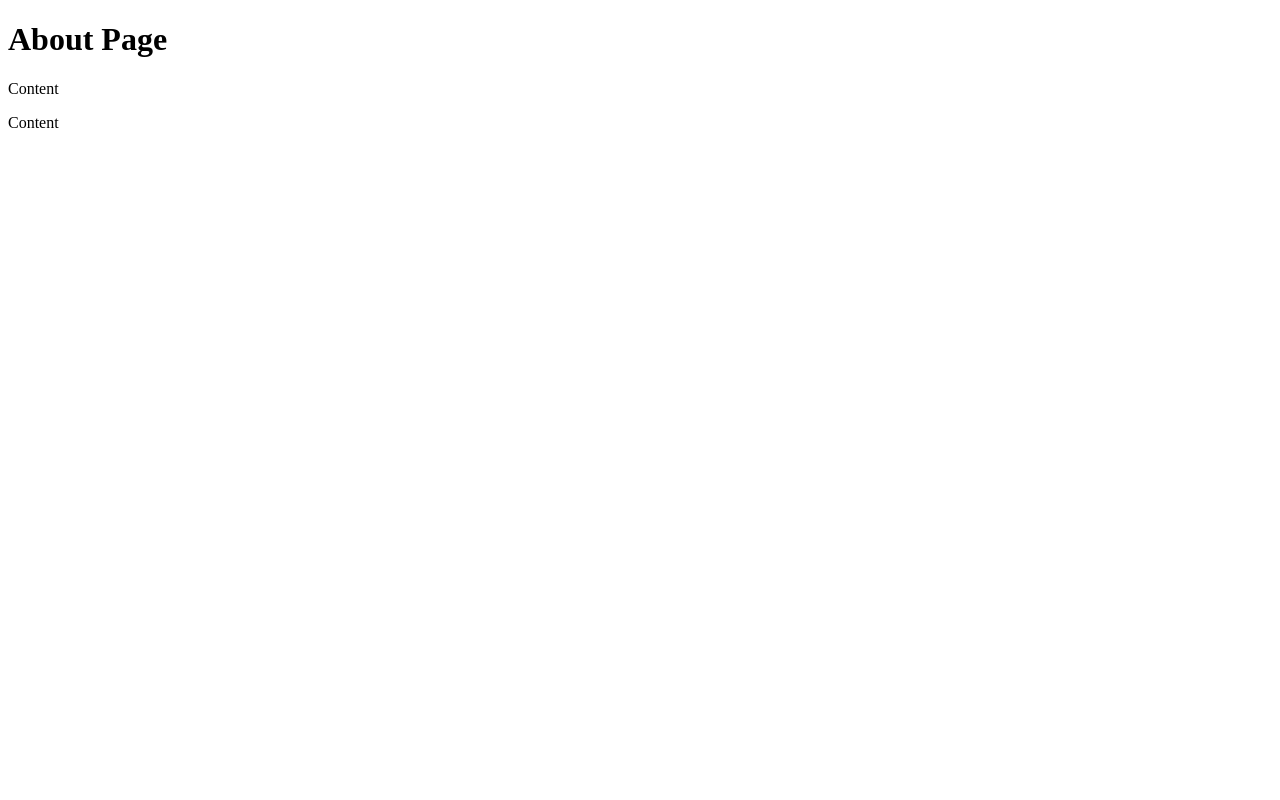
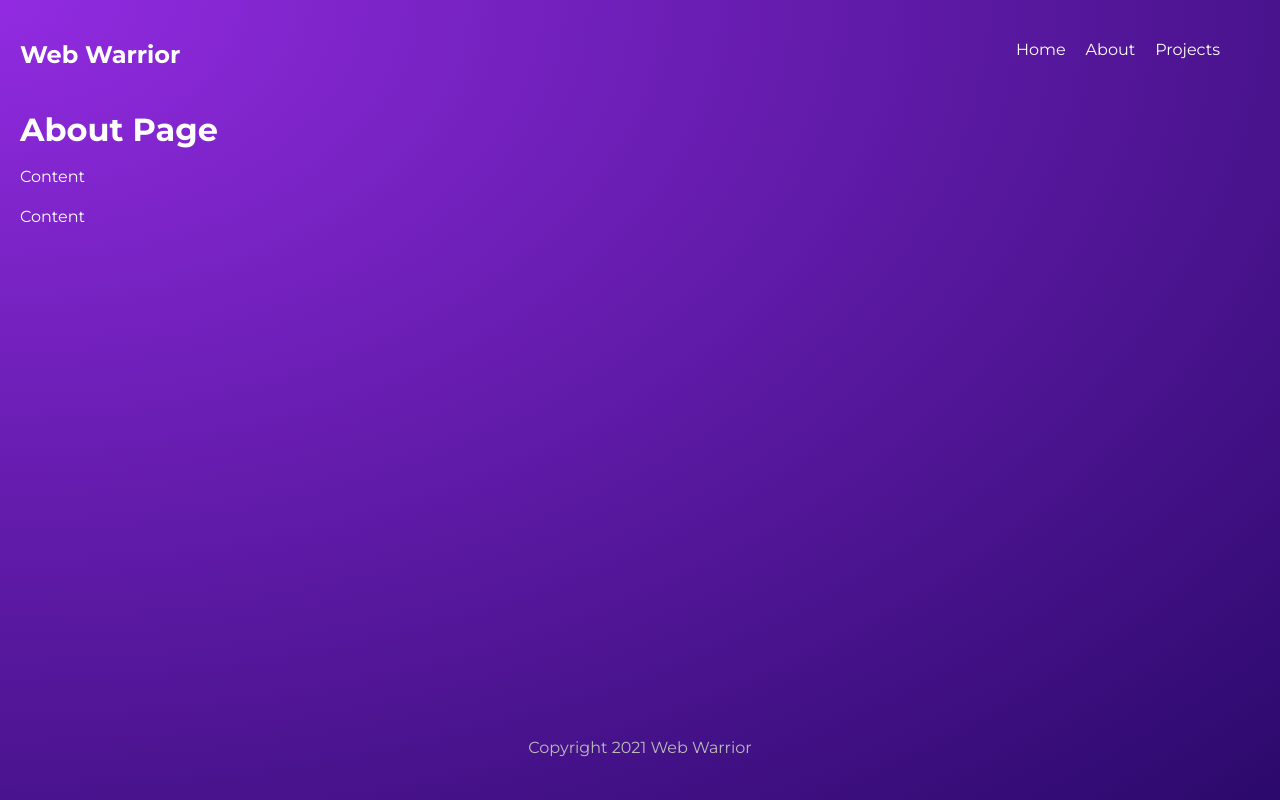
Before and after one commit to luwynne/gatsby-trainning, a Gatsby site: page /about in a window 1280 px wide. Built offline with nearby package versions, Linux system fonts and the light colour scheme; Gatsby itself is replaced by a stand-in of ours.

Commit message:
Until class 10

```diff
--- a/gatsby-config.js
+++ b/gatsby-config.js
@@ -7,4 +7,9 @@
 module.exports = {
   /* Your site config here */
   plugins: [],
+  siteMetadata:{
+    title: "Web Warrior",
+    description: "web dev portfolio",
+    copyright: "This website is copyright 2021 Web Warrior"
+  }
 }
--- a/package.json
+++ b/package.json
@@ -19,6 +19,7 @@
     "react-dom": "^17.0.1"
   },
   "devDependencies": {
+    "babel-plugin-remove-graphql-queries": "^3.10.0",
     "prettier": "2.3.2"
   },
   "repository": {
--- /dev/null
+++ b/src/components/Layout.js
@@ -0,0 +1,18 @@
+import React from 'react'
+import Navbar from './Navbar'
+import '../styles/global.css'
+
+export default function Layout({ children }) {
+
+    return (
+        <div className="layout">
+            <Navbar/>
+            <div className="content">
+                { children }
+            </div>
+            <footer>
+                <p>Copyright 2021 Web Warrior</p>
+            </footer>
+        </div>
+    )
+}
--- /dev/null
+++ b/src/components/Navbar.js
@@ -0,0 +1,27 @@
+import React from 'react'
+import { graphql, Link, useStaticQuery } from 'gatsby'
+
+export default function Navbar() {
+
+    const data = useStaticQuery(graphql`
+    {
+      site {
+        siteMetadata {
+          title
+        }
+      }
+    }`)
+
+  const { title } = data.site.siteMetadata
+
+    return (
+        <nav>
+            <h1>{ title }</h1>
+            <div className="links">
+                <Link to="/">Home</Link>
+                <Link to="/about">About</Link>
+                <Link to="/projects">Projects</Link>
+            </div>
+        </nav>
+    )
+}
--- a/src/pages/about.js
+++ b/src/pages/about.js
@@ -1,11 +1,14 @@
 import React from 'react'
+import Layout from '../components/Layout'
 
 export default function About() {
     return (
-        <div>
-            <h1>About Page</h1>
-            <p>Content</p>
-            <p>Content</p>
-        </div>
+        <Layout>
+            <div>
+                <h1>About Page</h1>
+                <p>Content</p>
+                <p>Content</p>
+            </div>
+        </Layout>
     )
 }
--- /dev/null
+++ b/src/styles/global.css
@@ -0,0 +1,63 @@
+@import url('https://fonts.googleapis.com/css2?family=Montserrat:wght@300;400;500;700&display=swap');
+
+* {
+  margin: 0;
+  padding: 0;
+  text-decoration: none;
+  font-family: "Montserrat";
+  color: white;
+}
+html, body {
+  min-height: 100%;
+}
+body {
+  background: radial-gradient(at top left, rgba(146,43,225,1) 0%, rgba(43,9,107,1) 100%);
+  background-repeat: no-repeat;
+}
+p {
+  margin: 16px auto;
+  line-height: 1.5em;
+}
+
+/* layout & nav */
+.layout {
+  max-width: 1200px;
+  margin: 0 auto;
+  margin-right: 20px;
+  margin-left: 20px;
+}
+nav {
+  display: grid;
+  grid-template-columns: 1fr 1fr;
+  margin: 40px auto;
+}
+nav .links {
+  display: inline-block;
+  text-align: right;
+}
+nav a {
+  display: inline-block;
+  margin-left: 20px;
+  font-weight: 400;
+  padding-bottom: 8px;
+  border-bottom: 3px solid transparent;
+}
+nav a:hover {
+  border-color: white;
+}
+
+footer{
+  position: absolute;
+  bottom: 0;
+  margin-left: auto;
+  margin-right: auto;
+  left: 0;
+  right: 0;
+  text-align: center;
+}
+
+footer p{
+  text-align: center;
+  color: #bbb;
+  margin: 40px auto;
+}
```
Also changed, not shown: src/pages/404.js (+7 -4 lines), src/pages/index.js (+22 -1 lines), src/pages/projects/index.js (+8 -4 lines), src/pages/projects/test.js (deleted, +0 -11 lines), src/styles/home.css (added, +22 -0 lines), src/styles/projects.css (added, +11 -0 lines), static/banner.png (added), 1 other file.
